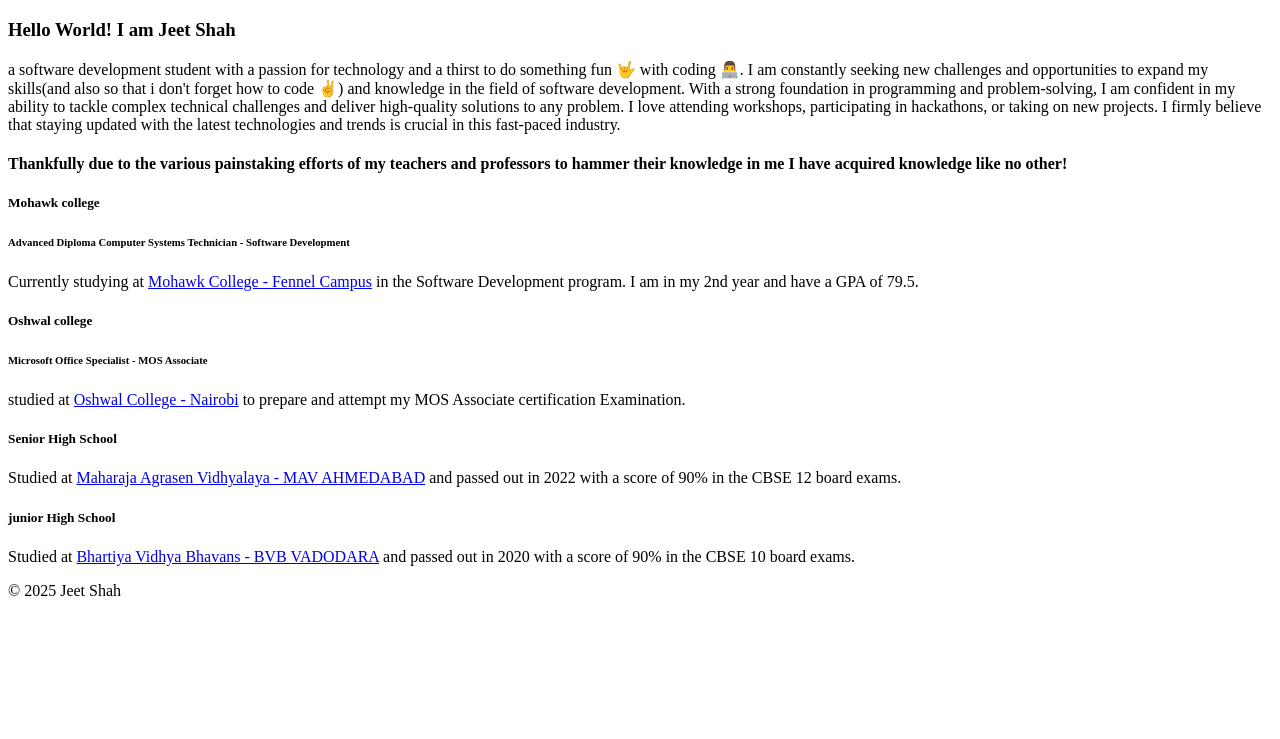
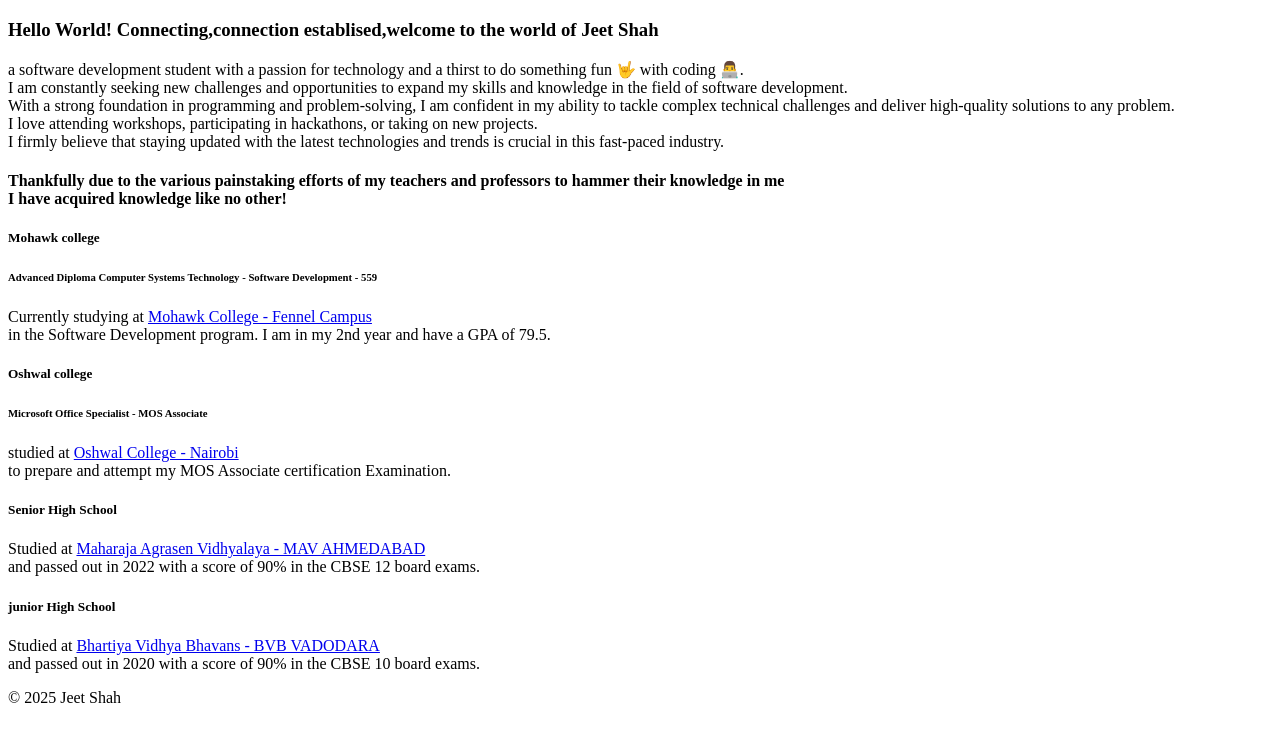
Before and after one commit to JeetShah243/JeetShah243.github.io, a plain HTML site: page index.html in a window 1280 px wide. Shown: the part 61-800 px from the top of the page. Drawn offline with Linux system fonts and the light colour scheme.

Commit message:
education data almost complete

```diff
--- a/index.html
+++ b/index.html
@@ -7,37 +7,37 @@
     <h1>Jeet Shah Portfolio Website</h1>
     <div id="summary">
         <p>
-            <h3> Hello World! I am Jeet Shah </h3>
-            a software development student with a passion for technology and a thirst to do something fun 🤟 with coding 👨‍💻.
-            I am constantly seeking new challenges and opportunities to expand my skills(and also so that i don't forget how to code ✌️) and knowledge
-            in the field of software development. With a strong foundation
+            <h3> Hello World! Connecting,connection establised,welcome to the world of Jeet Shah </h3>
+            a software development student with a passion for technology and a thirst to do something fun 🤟 with coding 👨‍💻.<br>
+            <div title="also I look for new challenges so that i don't forget how to code ✌️">I am constantly seeking new challenges and opportunities to expand my skills and knowledge
+            in the field of software development.</div> With a strong foundation
             in programming and problem-solving, I am confident in my ability
-            to tackle complex technical challenges and deliver high-quality solutions to any problem.
+            to tackle complex technical challenges and deliver high-quality solutions to any problem.<br>
             I love attending workshops, participating in
-            hackathons, or taking on new projects.
+            hackathons, or taking on new projects.<br>
             I firmly believe that staying updated with the latest
-            technologies and trends is crucial in this fast-paced industry.
+            technologies and trends is crucial in this fast-paced industry.<br>
         </p>
     </div>
     <div id="education">
-        <h4>Thankfully due to the various painstaking efforts of my teachers and professors to hammer their knowledge in me I have acquired knowledge like no other! </h4>
+        <h4>Thankfully due to the various painstaking efforts of my teachers and professors to hammer their knowledge in me<br> I have acquired knowledge like no other! </h4>
         <div id="college">
-            <h5>Mohawk college</h5>
-            <h6>Advanced Diploma Computer Systems Technician - Software Development</h6>
-            <p>Currently studying at <a href="https://www.mohawkcollege.ca/">Mohawk College - Fennel Campus</a> in the Software Development program. I am in my 2nd year and have a GPA of 79.5.</p>
+            <h5><img src="">Mohawk college</h5>
+            <h6>Advanced Diploma Computer Systems Technology - Software Development - 559</h6>
+            <p>Currently studying at <a href="https://www.mohawkcollege.ca/">Mohawk College - Fennel Campus</a><br> in the Software Development program. I am in my 2nd year and have a GPA of 79.5.</p>
         </div>
         <div id="college">
-            <h5>Oshwal college</h5>
+            <h5><img src="">Oshwal college</h5>
             <h6>Microsoft Office Specialist - MOS Associate</h6>
-            <p>studied at <a href="https://www.mohawkcollege.ca/">Oshwal College - Nairobi</a> to prepare and attempt my MOS Associate certification Examination.</p>
+            <p>studied at <a href="https://www.mohawkcollege.ca/">Oshwal College - Nairobi</a><br> to prepare and attempt my MOS Associate certification Examination.</p>
         </div>
         <div id="Senior-High-School">
-            <h5>Senior High School</h5>
-            <p>Studied at <a href="https://www.svkm.ac.in/">Maharaja Agrasen Vidhyalaya - MAV AHMEDABAD</a> and passed out in 2022 with a score of 90% in the CBSE 12 board exams.</p>
+            <h5><img src="">Senior High School</h5>
+            <p>Studied at <a href="https://www.svkm.ac.in/">Maharaja Agrasen Vidhyalaya - MAV AHMEDABAD</a><br> and passed out in 2022 with a score of 90% in the CBSE 12 board exams.</p>
         </div>
         <div id="junior-high-school">
-            <h5>junior High School</h5>
-            <p>Studied at <a href="https://www.svkm.ac.in/">Bhartiya Vidhya Bhavans - BVB VADODARA</a> and passed out in 2020 with a score of 90% in the CBSE 10 board exams.</p>
+            <h5><img src="">junior High School</h5>
+            <p>Studied at <a href="https://www.svkm.ac.in/">Bhartiya Vidhya Bhavans - BVB VADODARA</a><br> and passed out in 2020 with a score of 90% in the CBSE 10 board exams.</p>
         </div>
     </div>
     <div id="skills"></div>
```
